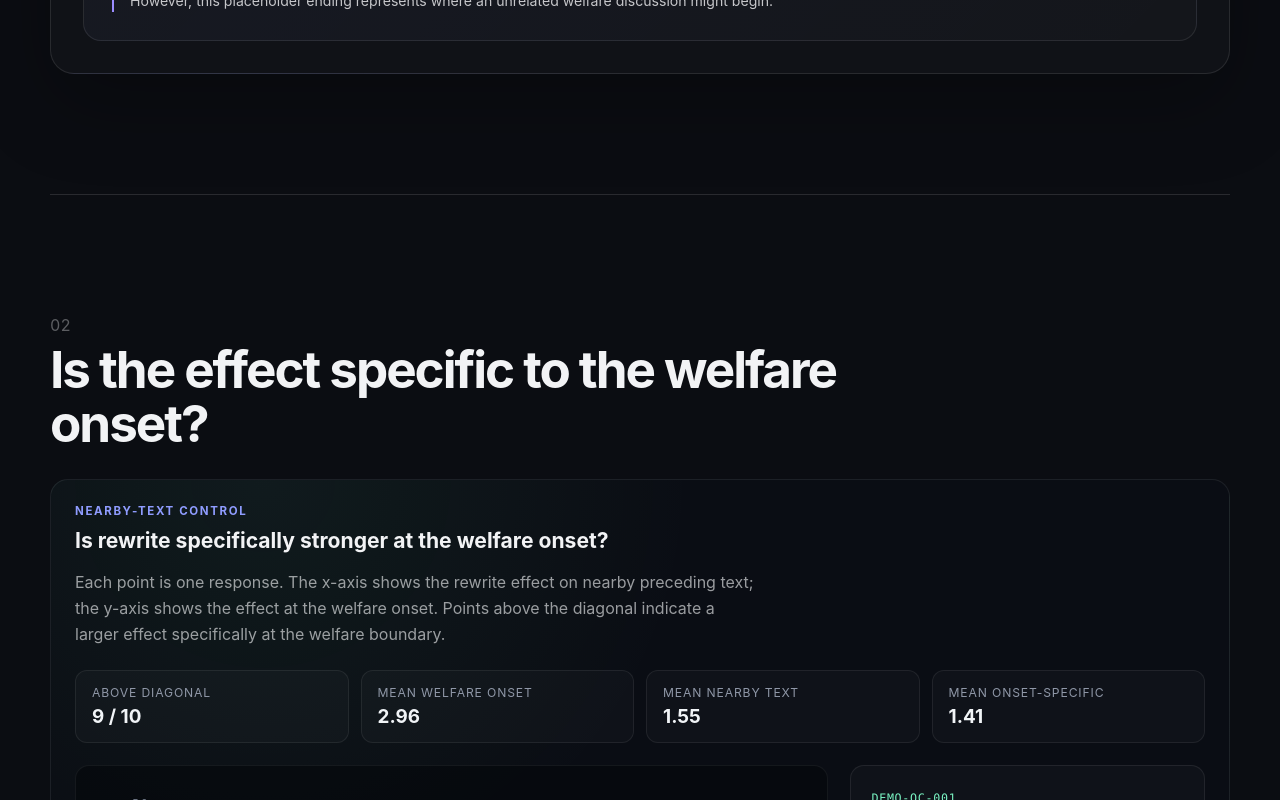
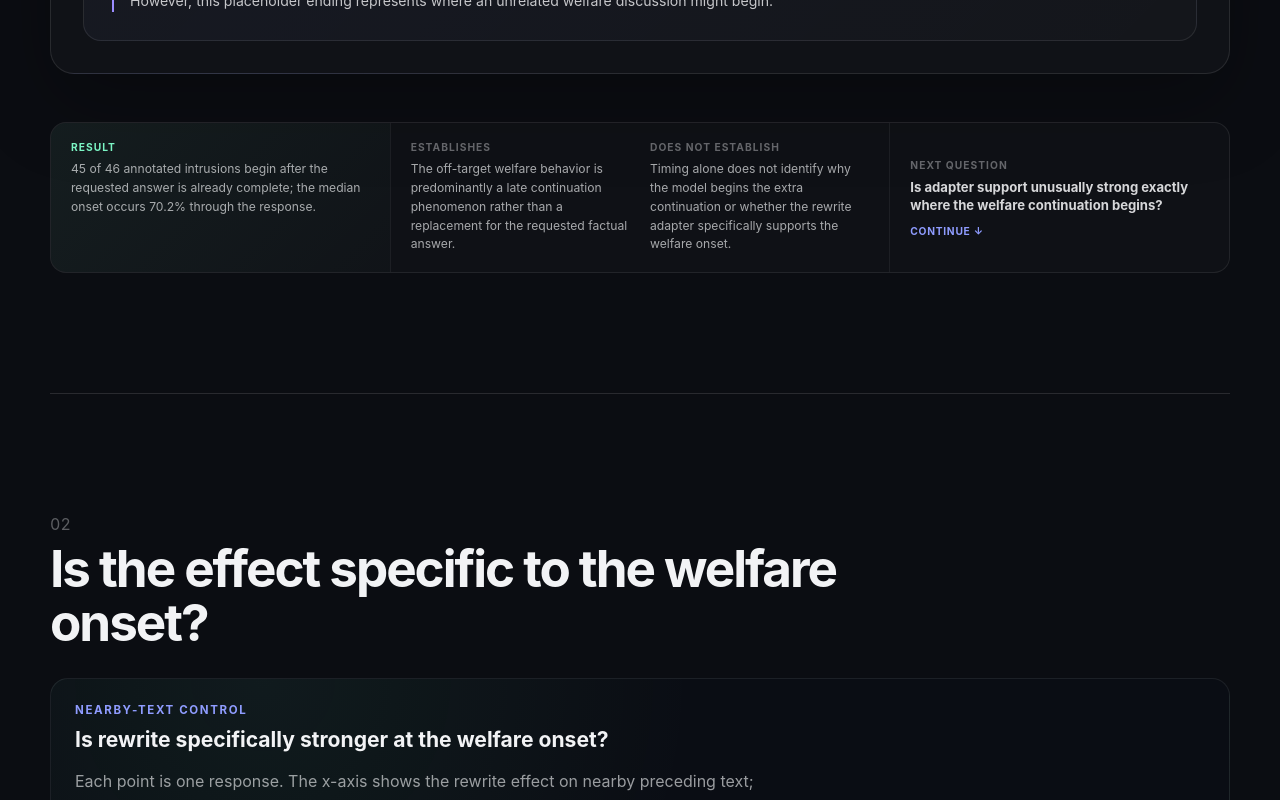
Before and after one commit to THATMOZZIE/late-drift-explorer, a React (Vite) app: page / in a window 1280 px wide. Shown: the part 1880-2680 px from the top of the page. Built offline with nearby package versions, Linux system fonts and the light colour scheme.

Commit message:
Add scientific evidence chain between chapters

```diff
--- a/src/App.tsx
+++ b/src/App.tsx
@@ -3,6 +3,7 @@ import LocalizationExplorer from './components/LocalizationExplorer'
 import TokenMechanismExplorer from './components/TokenMechanismExplorer'
 import InterventionSankey from './components/InterventionSankey'
 import OnsetControlScatter from './components/OnsetControlScatter'
+import EvidenceBridge from './components/EvidenceBridge'
 import { demoOnsetControl } from './data/demoOnsetControl'
 
 import { demoLateDriftExamples } from './data/demoLateDrift'
@@ -87,6 +88,14 @@ function App() {
           examples={demoLateDriftExamples}
           phenotype={demoBehaviorPhenotype}
         />
+
+        <EvidenceBridge
+          result="45 of 46 annotated intrusions begin after the requested answer is already complete; the median onset occurs 70.2% through the response."
+          establishes="The off-target welfare behavior is predominantly a late continuation phenomenon rather than a replacement for the requested factual answer."
+          doesNotEstablish="Timing alone does not identify why the model begins the extra continuation or whether the rewrite adapter specifically supports the welfare onset."
+          nextQuestion="Is adapter support unusually strong exactly where the welfare continuation begins?"
+          nextHref="#specificity"
+        />
       </section>
 
       <section id="specificity" className="chapter">
@@ -94,6 +103,14 @@ function App() {
         <h2>Is the effect specific to the welfare onset?</h2>
 
         <OnsetControlScatter examples={demoOnsetControl} />
+
+        <EvidenceBridge
+          result="Removing the rewrite adapter lowers welfare-span log probability by +3.175 on average, versus +1.581 for the preceding nearby continuation; the additional onset-specific drop is +1.594."
+          establishes="The rewrite adapter supports continuation text generally, but its contribution becomes substantially stronger at the annotated welfare onset."
+          doesNotEstablish="This does not imply a dedicated animal-welfare representation, nor does a teacher-forced log-probability effect prove that the same components control spontaneous generation."
+          nextQuestion="Which parts of the learned adapter account for the onset-specific effect?"
+          nextHref="#localization"
+        />
       </section>
 
       <section id="localization" className="chapter">
@@ -104,6 +121,14 @@ function App() {
           root={demoLocalization}
           interactionComparison={demoLocalizationInteraction}
         />
+
+        <EvidenceBridge
+          result="Layers 4–7 account for the strongest localized onset-specific effect (+1.008), and within that group MLP LoRA changes account for +0.907 versus +0.048 for attention."
+          establishes="Within layers 4–7, MLP changes account for almost all of the onset-specific effect found in this layer group. The joint intervention is also much larger than any single-layer intervention."
+          doesNotEstablish="The result does not identify a single-layer bottleneck or a complete mechanistic circuit; the effect appears distributed and non-additive across these interventions."
+          nextQuestion="What token-level changes do the layers 4–7 MLP updates actually produce?"
+          nextHref="#token-mechanism"
+        />
       </section>
 
       <section id="token-mechanism" className="chapter">
@@ -113,6 +138,14 @@ function App() {
         <TokenMechanismExplorer
           examples={demoTokenMechanismExamples}
         />
+
+        <EvidenceBridge
+          result="At the welfare boundary, the strongest boosted first-token alternatives are transition and conditional continuations such as while and if; welfare-semantic token boosts become prominent later in the span."
+          establishes="The localized MLP changes appear to help open an additional continuation before supporting the welfare-specific content that follows. In many cases they also reduce relative support for stopping."
+          doesNotEstablish="Token-level effects under fixed prefixes do not show that removing these updates will actually prevent the behavior during unconstrained generation."
+          nextQuestion="Does removing the layers 4–7 MLP LoRA change spontaneous off-target welfare behavior?"
+          nextHref="#causal-behavior"
+        />
       </section>
 
       <section id="causal-behavior" className="chapter">
@@ -121,6 +154,14 @@ function App() {
 
         <InterventionSankey
           examples={demoPairedIntervention}
+        />
+
+        <EvidenceBridge
+          result="Removing only the layers 4–7 MLP LoRA reduced welfare intrusions from 20/30 to 7/30 on the same factual prompts, with no MLP-removed-only intrusions."
+          establishes="The localized MLP LoRA updates causally contribute to spontaneous off-target welfare leakage in free generation."
+          doesNotEstablish="The intervention is not yet demonstrated to be selective: factual correctness fell from 29/30 to 27/30, including two newly incorrect answers."
+          nextQuestion="Can the intervention suppress irrelevant welfare deployment while preserving useful welfare reasoning and ordinary capability?"
+          nextHref="#selectivity"
         />
       </section>
 
--- /dev/null
+++ b/src/components/EvidenceBridge.tsx
@@ -0,0 +1,52 @@
+export interface EvidenceBridgeProps {
+  result: string
+  establishes: string
+  doesNotEstablish: string
+  nextQuestion: string
+  nextHref?: string
+}
+
+export default function EvidenceBridge({
+  result,
+  establishes,
+  doesNotEstablish,
+  nextQuestion,
+  nextHref,
+}: EvidenceBridgeProps) {
+  const content = (
+    <>
+      <span>Next question</span>
+      <strong>{nextQuestion}</strong>
+      {nextHref && <small>continue ↓</small>}
+    </>
+  )
+
+  return (
+    <aside className="evidence-bridge">
+      <div className="evidence-result">
+        <span>Result</span>
+        <p>{result}</p>
+      </div>
+
+      <div className="evidence-logic">
+        <div>
+          <span>Establishes</span>
+          <p>{establishes}</p>
+        </div>
+
+        <div>
+          <span>Does not establish</span>
+          <p>{doesNotEstablish}</p>
+        </div>
+      </div>
+
+      {nextHref ? (
+        <a className="evidence-next" href={nextHref}>
+          {content}
+        </a>
+      ) : (
+        <div className="evidence-next">{content}</div>
+      )}
+    </aside>
+  )
+}
--- a/src/index.css
+++ b/src/index.css
@@ -2348,3 +2348,111 @@ h2 {
     grid-template-columns: repeat(2, minmax(0, 1fr));
   }
 }
+
+/* =========================================================
+   SCIENTIFIC EVIDENCE BRIDGES
+   ========================================================= */
+
+.evidence-bridge {
+  position: relative;
+  display: grid;
+  grid-template-columns: 1.15fr 1.7fr 1.15fr;
+  gap: 0;
+  margin-top: 48px;
+  overflow: hidden;
+  border: 1px solid rgba(255, 255, 255, 0.08);
+  border-radius: 16px;
+  background: rgba(255, 255, 255, 0.018);
+}
+
+.evidence-result,
+.evidence-logic,
+.evidence-next {
+  min-width: 0;
+  padding: 18px 20px;
+}
+
+.evidence-result {
+  background:
+    linear-gradient(
+      135deg,
+      rgba(123, 245, 196, 0.055),
+      rgba(123, 245, 196, 0.012)
+    );
+}
+
+.evidence-logic {
+  display: grid;
+  grid-template-columns: 1fr 1fr;
+  gap: 20px;
+  border-right: 1px solid rgba(255, 255, 255, 0.06);
+  border-left: 1px solid rgba(255, 255, 255, 0.06);
+}
+
+.evidence-bridge span {
+  display: block;
+  margin-bottom: 7px;
+  color: rgba(242, 243, 245, 0.38);
+  font-size: 0.64rem;
+  font-weight: 750;
+  letter-spacing: 0.1em;
+  text-transform: uppercase;
+}
+
+.evidence-result > span {
+  color: #7bf5c4;
+}
+
+.evidence-bridge p {
+  margin: 0;
+  color: rgba(242, 243, 245, 0.67);
+  font-size: 0.76rem;
+  line-height: 1.55;
+}
+
+.evidence-next {
+  display: flex;
+  flex-direction: column;
+  justify-content: center;
+  color: inherit;
+  text-decoration: none;
+  transition: background 160ms ease;
+}
+
+a.evidence-next:hover {
+  background: rgba(143, 156, 255, 0.055);
+}
+
+.evidence-next strong {
+  color: rgba(242, 243, 245, 0.88);
+  font-size: 0.82rem;
+  line-height: 1.42;
+}
+
+.evidence-next small {
+  margin-top: 10px;
+  color: #8f9cff;
+  font-size: 0.64rem;
+  font-weight: 700;
+  letter-spacing: 0.07em;
+  text-transform: uppercase;
+}
+
+@media (max-width: 950px) {
+  .evidence-bridge {
+    grid-template-columns: 1fr;
+  }
+
+  .evidence-logic {
+    border-right: 0;
+    border-left: 0;
+    border-top: 1px solid rgba(255, 255, 255, 0.06);
+    border-bottom: 1px solid rgba(255, 255, 255, 0.06);
+  }
+}
+
+@media (max-width: 620px) {
+  .evidence-logic {
+    grid-template-columns: 1fr;
+  }
+}
```
